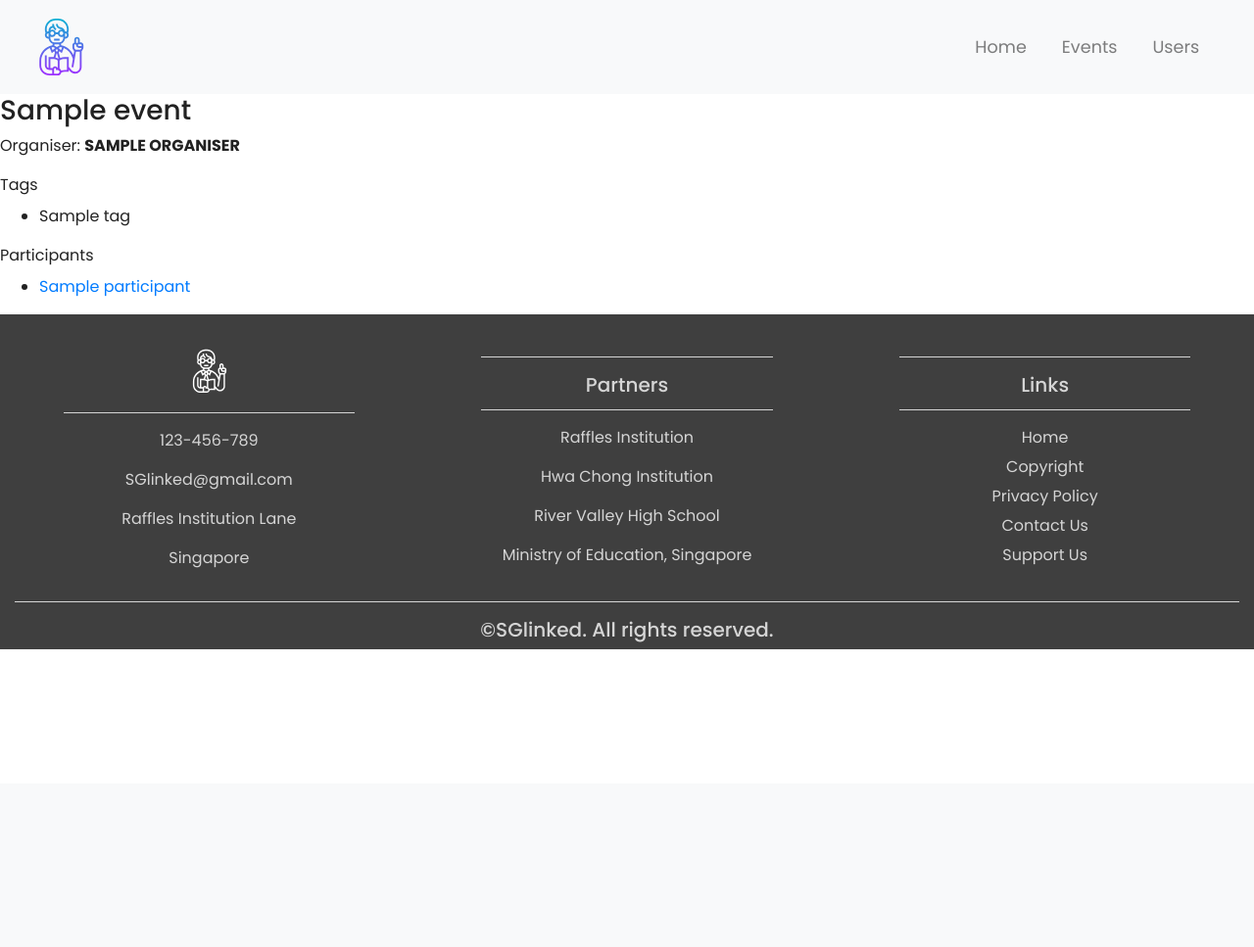
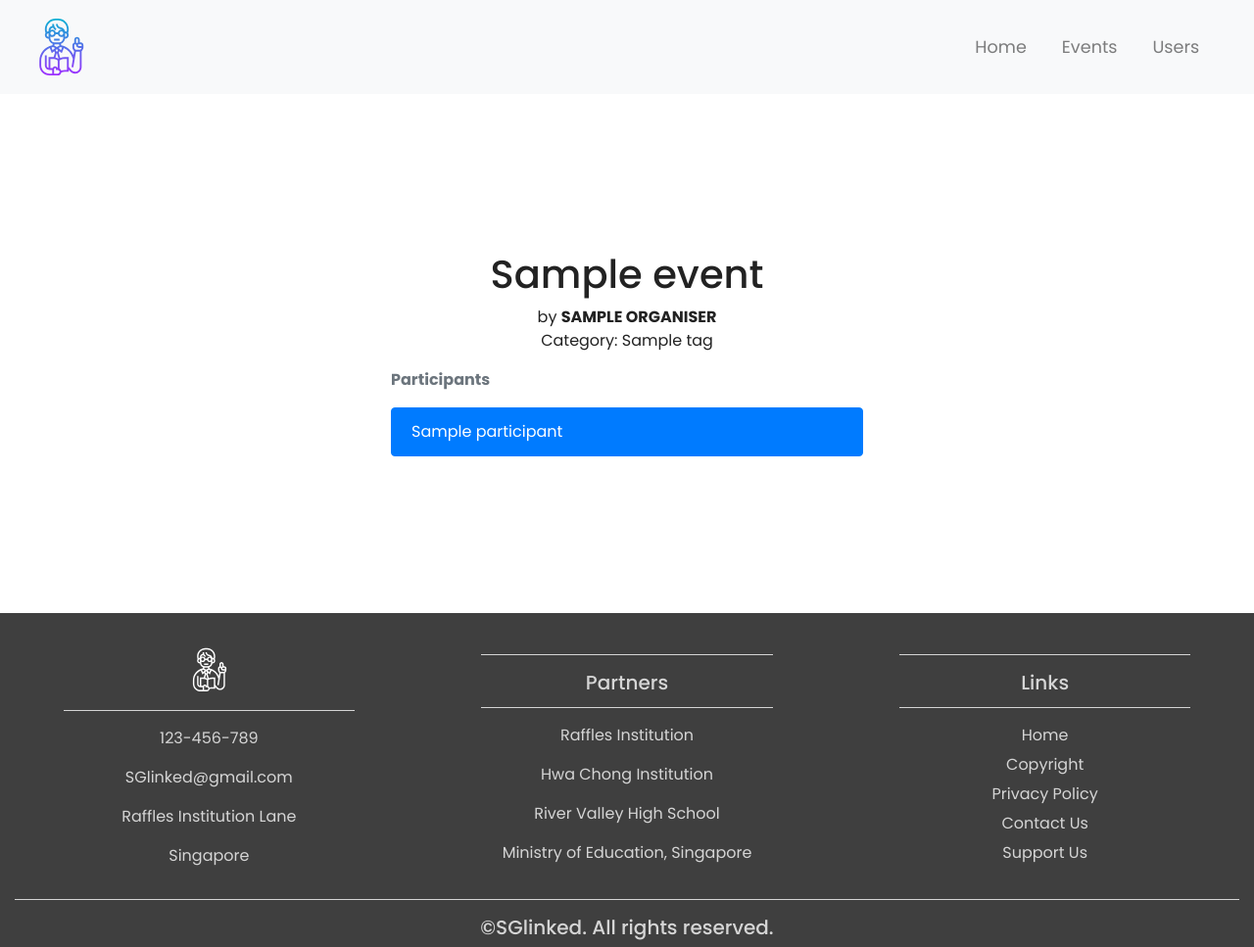
Before and after one commit to Evan-HJ/IntuitionV8, a Flask app: template templates/event.html in a window 1280 px wide. Shown: the whole page at 98% size. Before the commit the page ends 663 px from the top, so only its background shows below. Run offline with Flask 2, Linux system fonts and the light colour scheme; the template is opened without the code that fills it: most values are stand-ins (such as "Sample title", 1, 10 or a date in 2020); some libraries are stand-ins or nearby versions.

Commit message:
updated event page

```diff
--- a/templates/event.html
+++ b/templates/event.html
@@ -1,44 +1,52 @@
+
+
 <!-- NOTE:
 Jinja variables:
-event
+profile
 -->
 {%extends 'layout.html'%}
 
 {%block style%}
-<link rel="stylesheet" type="text/css" href="/static/event.css">
+<link rel="stylesheet" type="text/css" href="/static/profile.css">
 {%endblock%}
 
 {%block body%}
 
-<div class = "event-content">
+<div class="container-fluid padding">
+	<div class="row padding" id = "userprofile">
+		<div class="col-lg">
+			<h1 class="text-center">{{event['name']}}</h1>
+			<p class="text-center">
+				by <b style = "text-transform:uppercase"> {{event['organiser']}} </b> <br>
+                Category: {{event['tag']}}
+			</p>
 
-	<div class = event-icon-box>
-		<h3>{{event['name']}}</h3>
+			<p class="text-secondary font-weight-bold"> </p>
+
+			<p class="text-secondary font-weight-bold">Participants</p>
+			<div class="list-group">
+				{% for name in event['participants'] %}
+				<a href="/profile/{{name}}" class="list-group-item list-group-item-action active">
+					{{name}}
+				</a>
+				{%endfor%}
+			</div>
+		</div>
+	</div>
+</div>
+
+	<!-- <div class = "profile-meetings">
+		TODO: Print list of meetings
 
 	</div>
 
-	<div class = "event-info">
-		<p>
-			Organiser: <b style = "text-transform:uppercase"> {{event['organiser']}} </b> <br>
-		</p>
-
-        <label> Tags </label>
-        <ul>
-            {% for tag in event['tags']%}
-            <li> {{tag}}</li>
-            {%endfor%}
-        </ul>
-
-        <label> Participants </label>
-        <ul>
-            {% for participant in event['participants'] %}
-            <li> <a href="/profile/{{participant}}"> {{participant}} </a></li>
-            {%endfor%}
-        </ul>
-
+	<div class = "comments-page">
 
 	</div>
 
-</div>
+	{%for key in usr_doc%}
+	  	{{ key }}  {{ usr_doc[key] }}
+	 	 <br>
+	{% endfor %} -->
 
 {%endblock%}
```
